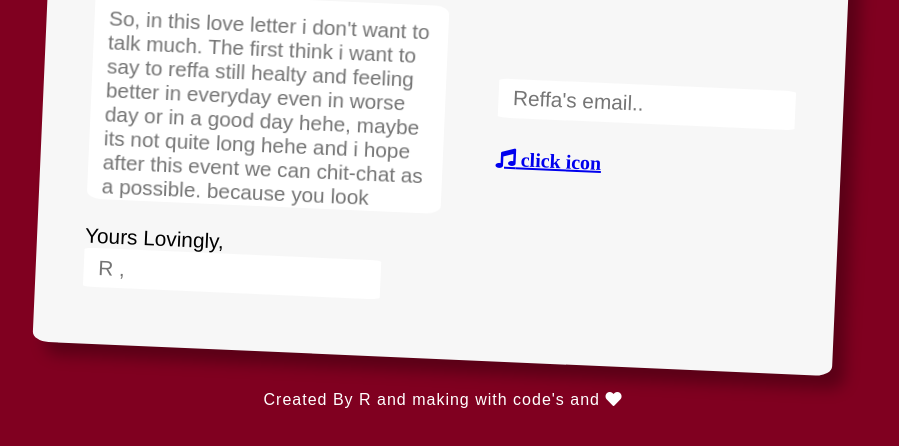
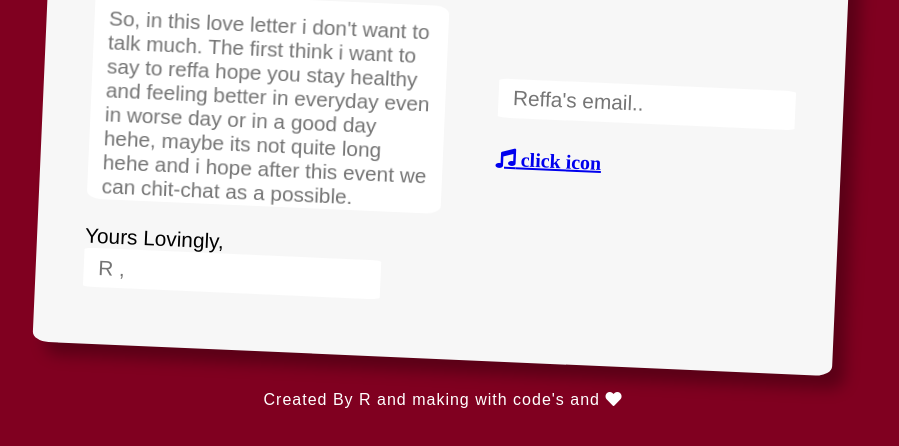
Before and after one commit to compmeetloveletter/compmeetloveletter.github.io, a plain HTML site: page index.html in a window 1280 px wide. Shown: the part 272-718 px from the top of the page, without its empty margins (197-1096 px from the left). Drawn offline with Linux system fonts and the light colour scheme; no server answers.

Commit message:
Update index.html

```diff
--- a/index.html
+++ b/index.html
@@ -19,7 +19,7 @@
           <form action="#" method="post" class="message_form">
             <p class = "push">Dear </p><input type = "text" id = "recipient" name = "recipient_name" placeholder = "Reffa" class = "push"><p> ,</p><br>
             <label for = "message">Message</label><br>
-            <textarea id = "message" name = "message_to_recipient" placeholder = "So, in this love letter i don't want to talk much. The first think i want to say to reffa still healty and feeling better in everyday even in worse day or in a good day hehe, maybe its not quite long hehe and i hope after this event we can chit-chat as a possible. because you look perfect. xixi thank you"></textarea><br>
+            <textarea id = "message" name = "message_to_recipient" placeholder = "So, in this love letter i don't want to talk much. The first think i want to say to reffa hope you stay healthy and feeling better in everyday even in worse day or in a good day hehe, maybe its not quite long hehe and i hope after this event we can chit-chat as a possible. because you look perfect. xixi thank you"></textarea><br>
             <p>Yours Lovingly, </p><br>
             <input type = "text" id = "sender_name" name = "sender" placeholder = "R , ">
           </form>
```
